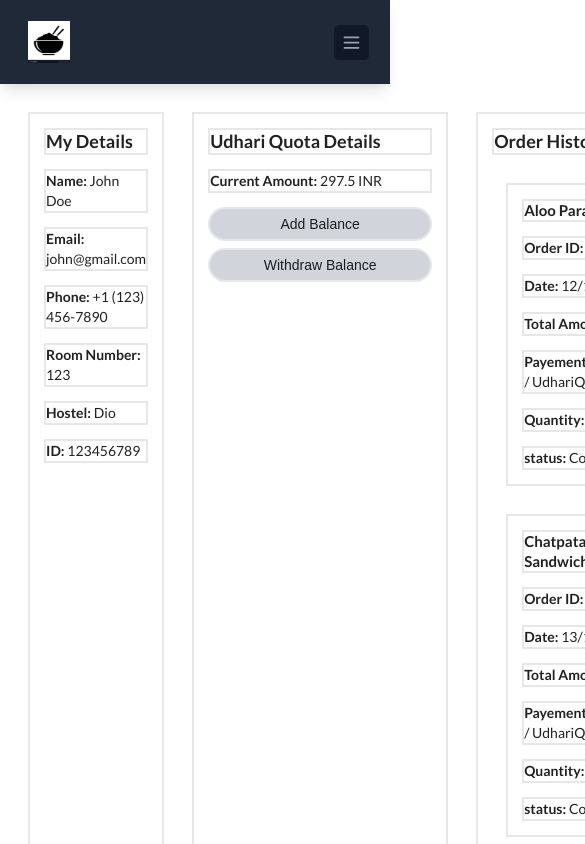
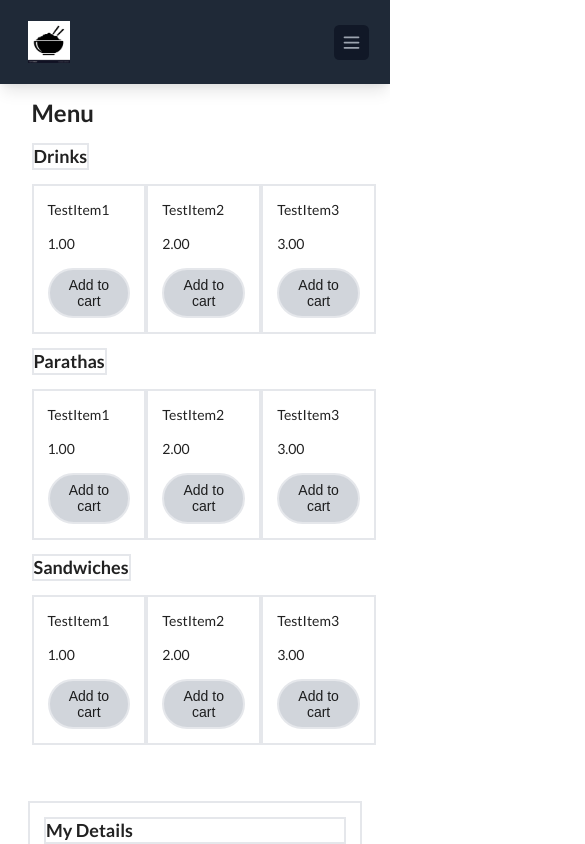
Before and after one commit to jvmolu/TechCafe, a React (Create React App) app in the folder Frontend/: page / in a window 390 px wide. Shown: the top 844 px of the page, 585 px wide, since content can reach past the window. Built offline with nearby package versions, Linux system fonts and the light colour scheme.

Commit message:
added local tunnel for quick testing on mobiles

```diff
--- a/Frontend/src/App.js
+++ b/Frontend/src/App.js
@@ -1,13 +1,13 @@
 import './App.css';
 import Navbar from './components/Navbar/Navbar';
-// import Menu from './components/Menu/Menu';
+import Menu from './components/Menu/Menu';
 import YourAccountPage from './components/YourAccount/YourAccountPage';
 
 function App() {
   return (
     <div>
       <Navbar/>
-      {/* <Menu /> */}
+      <Menu />
       <YourAccountPage />
     </div>
   );
--- a/Frontend/src/components/Menu/Menu.jsx
+++ b/Frontend/src/components/Menu/Menu.jsx
@@ -3,7 +3,7 @@ import SubMenu from './SubMenu/SubMenu'
 
 export default function Menu() {
     return (
-        <div>
+        <div className="p-4 ml-5">
             <h2>Menu</h2>
             <SubMenu title="Drinks" />
             <SubMenu title="Parathas" />
--- a/Frontend/src/components/YourAccount/YourAccountPage.jsx
+++ b/Frontend/src/components/YourAccount/YourAccountPage.jsx
@@ -56,7 +56,7 @@ export default function YourAccountPage() {
 
 
     return (
-        <div className="flex p-4">
+        <div className="flex flex-col p-4">
             <AccountDetails Details={accountDetails}/>
             <UdhariQuotaDetails balance={balance} currency={currency} />
             <OrderHistory orders={orders}/>
```
